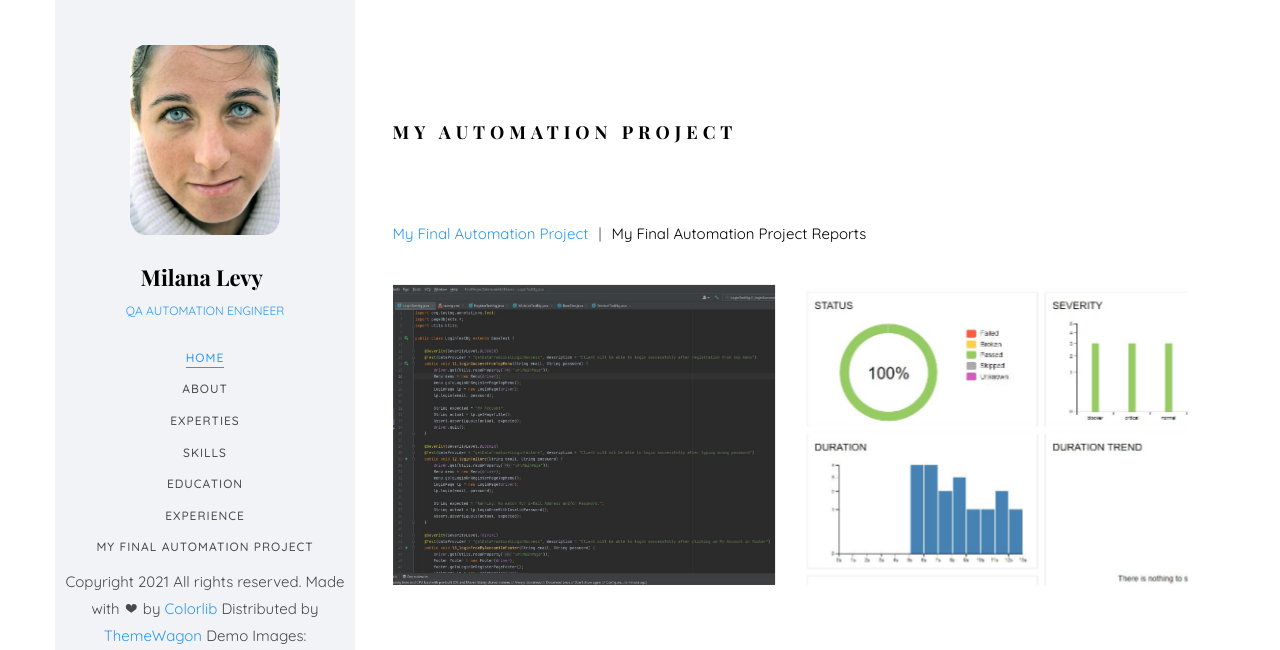
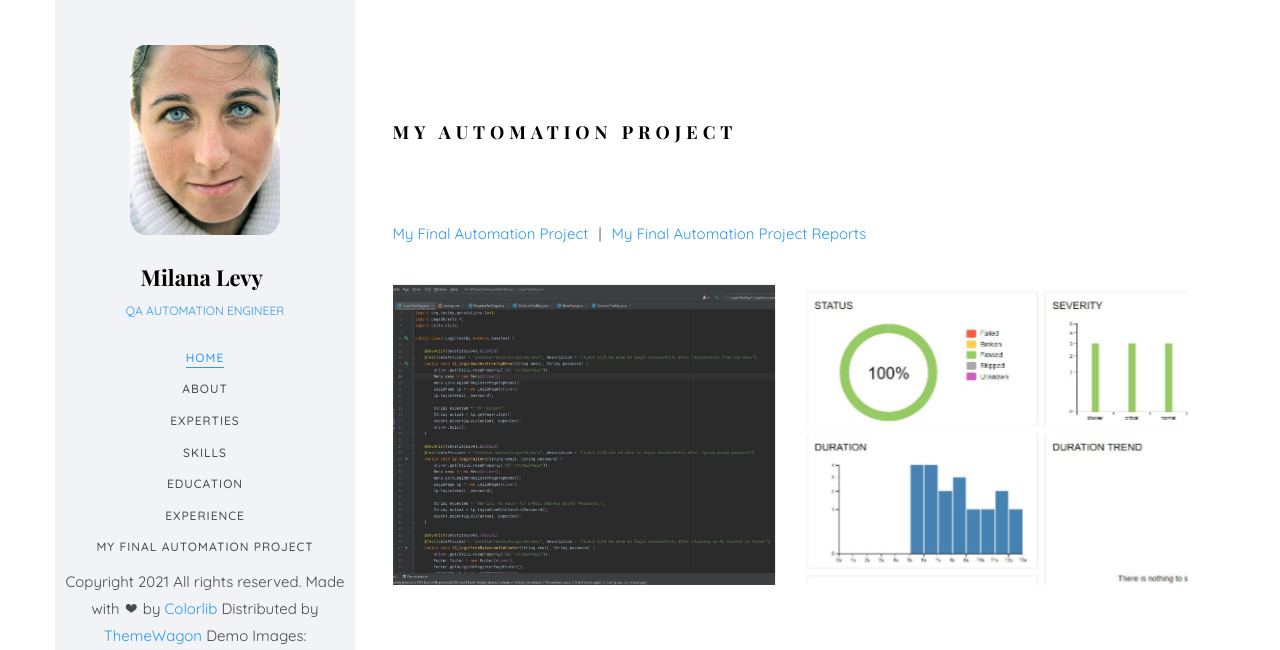
Before and after one commit to milanafd/MilanaLevyCVWebSite, a plain HTML site: page index.html in a window 1280 px wide. Both pictures are taken after a click on the link "MY FINAL AUTOMATION PROJECT". Shown: the part 5365-6015 px from the top of the page. Drawn offline with nearby package versions, Linux system fonts and the light colour scheme; files whose address does not match are found by name; a web font is replaced by a local one.

Commit message:
Update index.html
Added  class="active" at line 448

```diff
--- a/index.html
+++ b/index.html
@@ -445,7 +445,7 @@ Copyright <script>document.write(new Date().getFullYear());</script> All rights
 					</div>
 					<div class="row row-bottom-padded-sm animate-box" data-animate-effect="fadeInLeft">
 						<div class="col-md-12">
-							<p class="work-menu"><span><a href="https://www.youtube.com/watch?v=IRi6IQNF3-4&t=188s" target="_blank" class="active">My Final Automation Project</a></span><span>|</span><span><a href="https://milanafd.github.io/AllureReportMilanaLevy" target="_blank">My Final Automation Project Reports</a></span> </p>
+							<p class="work-menu"><span><a href="https://www.youtube.com/watch?v=IRi6IQNF3-4&t=188s" target="_blank" class="active">My Final Automation Project</a></span><span>|</span><span><a href="https://milanafd.github.io/AllureReportMilanaLevy" target="_blank" class="active">My Final Automation Project Reports</a></span> </p>
 						</div>
 					</div>
 					<div class="row">
```
